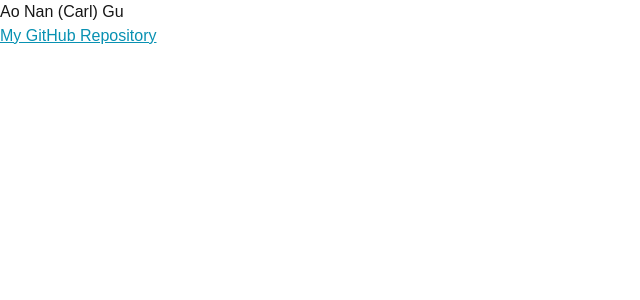
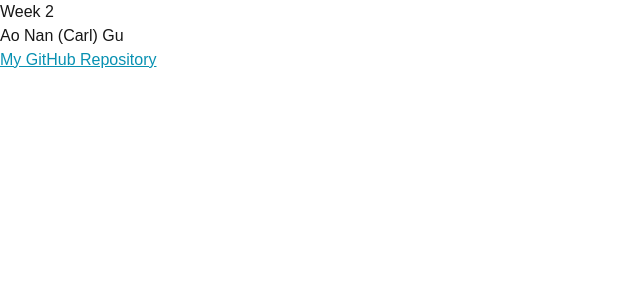
Before and after one commit to CarlAoNanGu/cprg306-assignments, a Next.js app: page /week-2 in a window 1280 px wide. Shown: the top 300 px of the page, without its empty margins (0-640 px from the left). Built offline with nearby package versions, Linux system fonts and the light colour scheme.

Commit message:
Added Week-2 Title

```diff
--- a/app/week-2/page.js
+++ b/app/week-2/page.js
@@ -4,6 +4,7 @@ import StudentInfo from "./student-info";
 export default function Page() {
     return (
         <main>
+            <h3>Week 2</h3>
             <StudentInfo />
         </main>
     );
```
